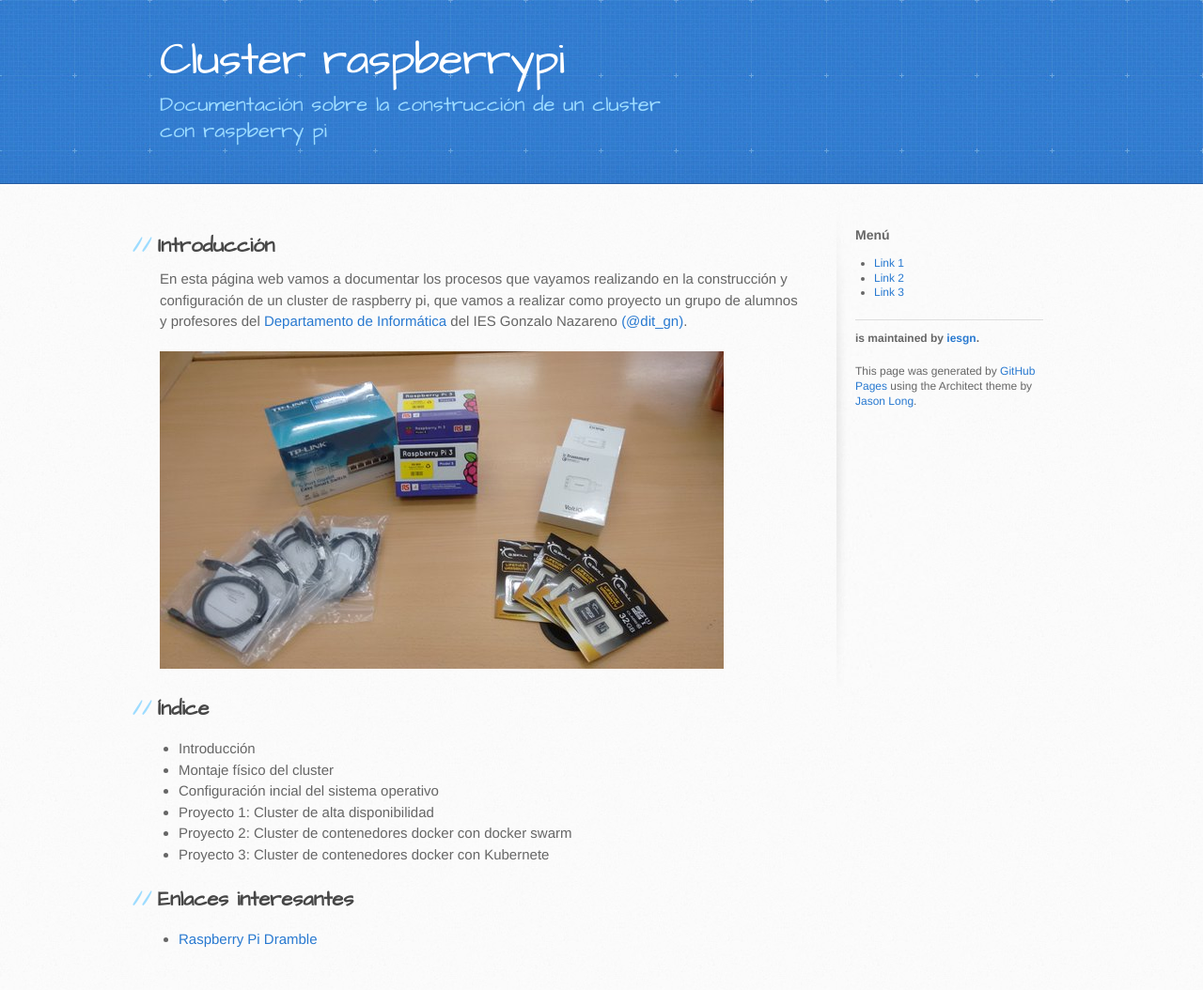
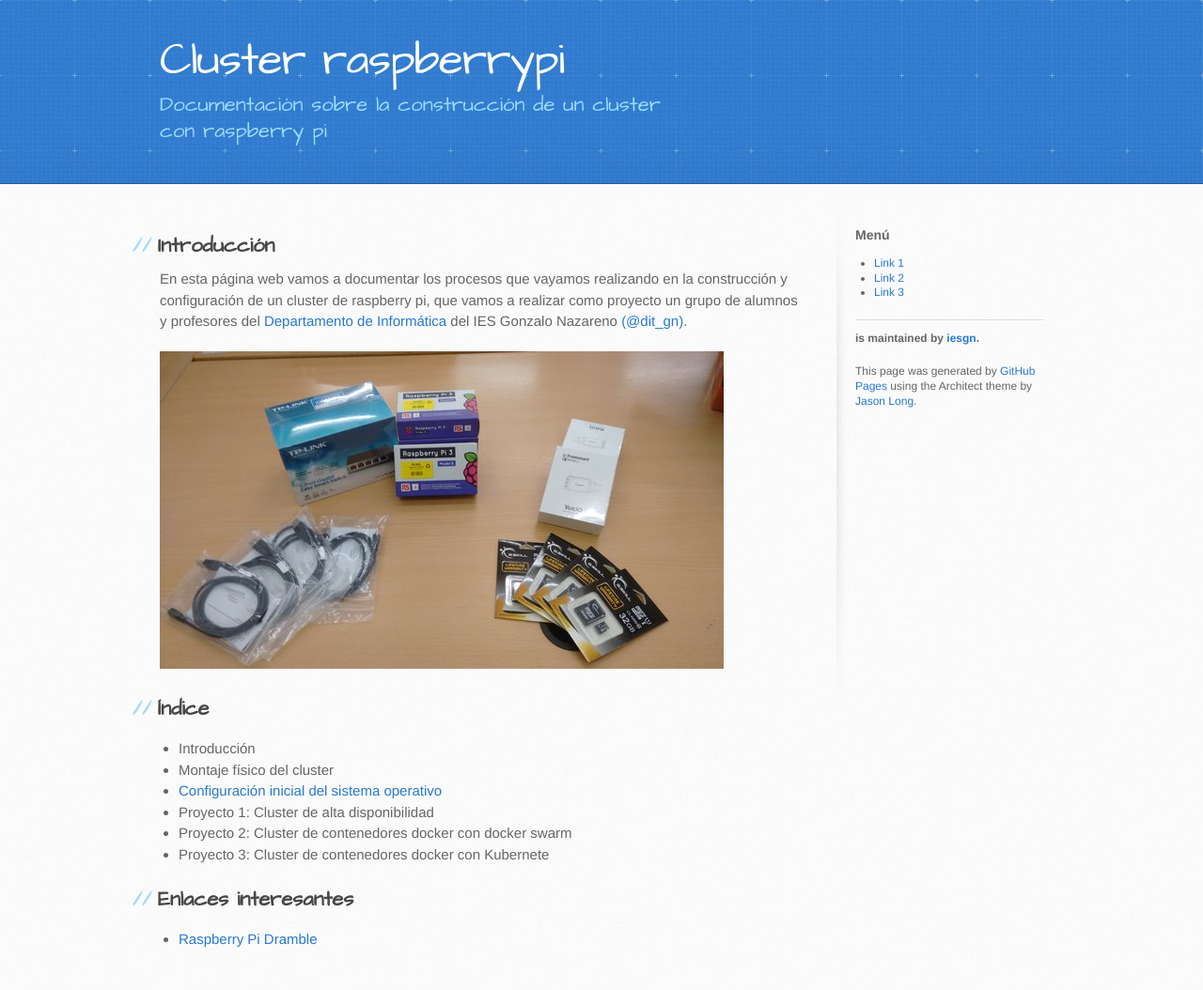
Before and after one commit to dpalomar/cluster_raspberrypi, a Jekyll site: the page built from index.md, in a window 1280 px wide. Shown: the whole page at 94% size. Built offline with Jekyll 4.4.1, drawn with Linux system fonts in a browser that asks for light colours.

Commit message:
Introduzco enlace a instalacion.md

```diff
--- a/index.md
+++ b/index.md
@@ -12,7 +12,7 @@ En esta página web vamos a documentar los procesos que vayamos realizando en la
 
 * Introducción
 * Montaje físico del cluster
-* Configuración incial del sistema operativo
+* [Configuración inicial del sistema operativo](instalacion)
 * Proyecto 1: Cluster de alta disponibilidad
 * Proyecto 2: Cluster de contenedores docker con docker swarm
 * Proyecto 3: Cluster de contenedores docker con Kubernete
```
